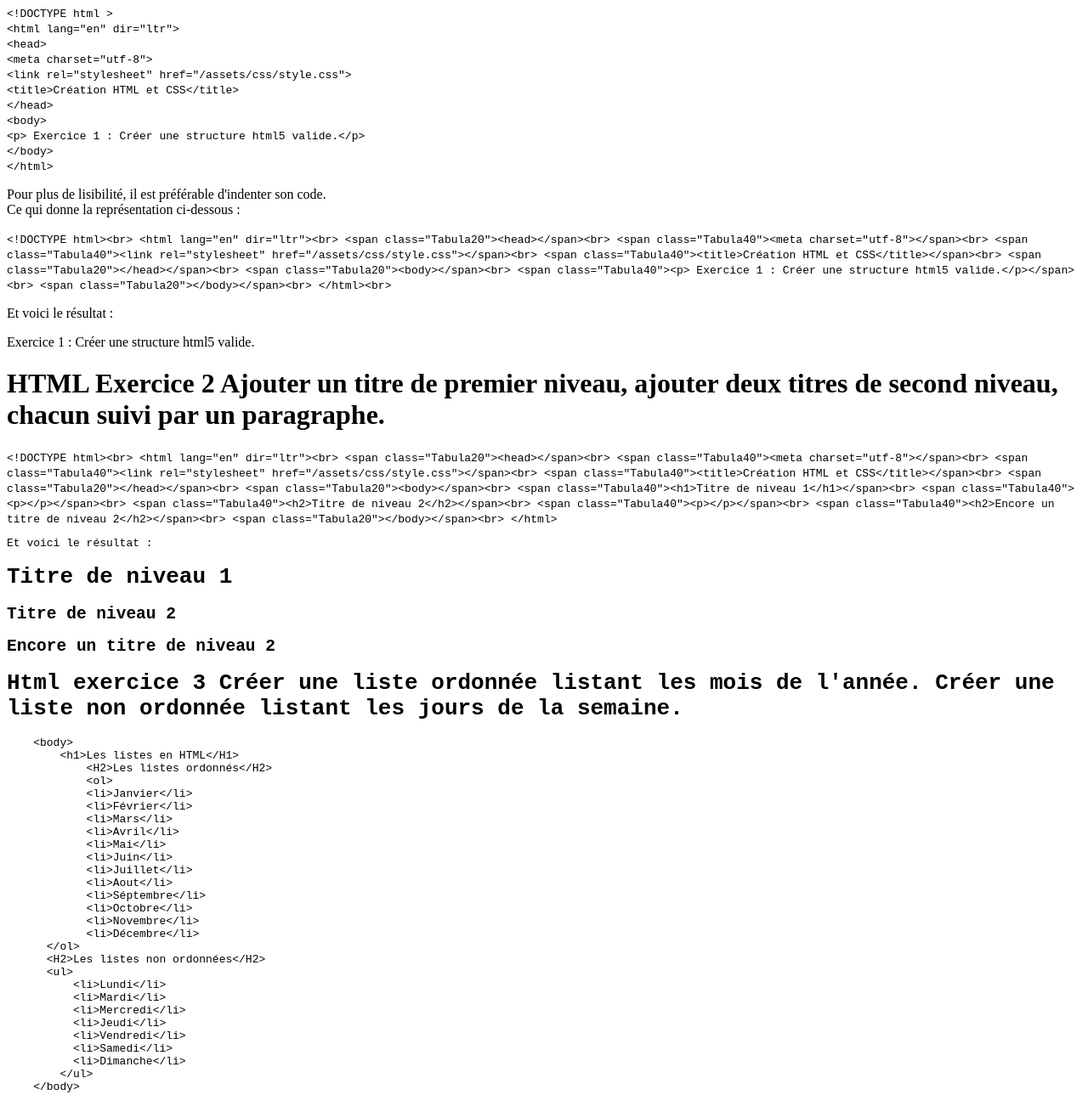
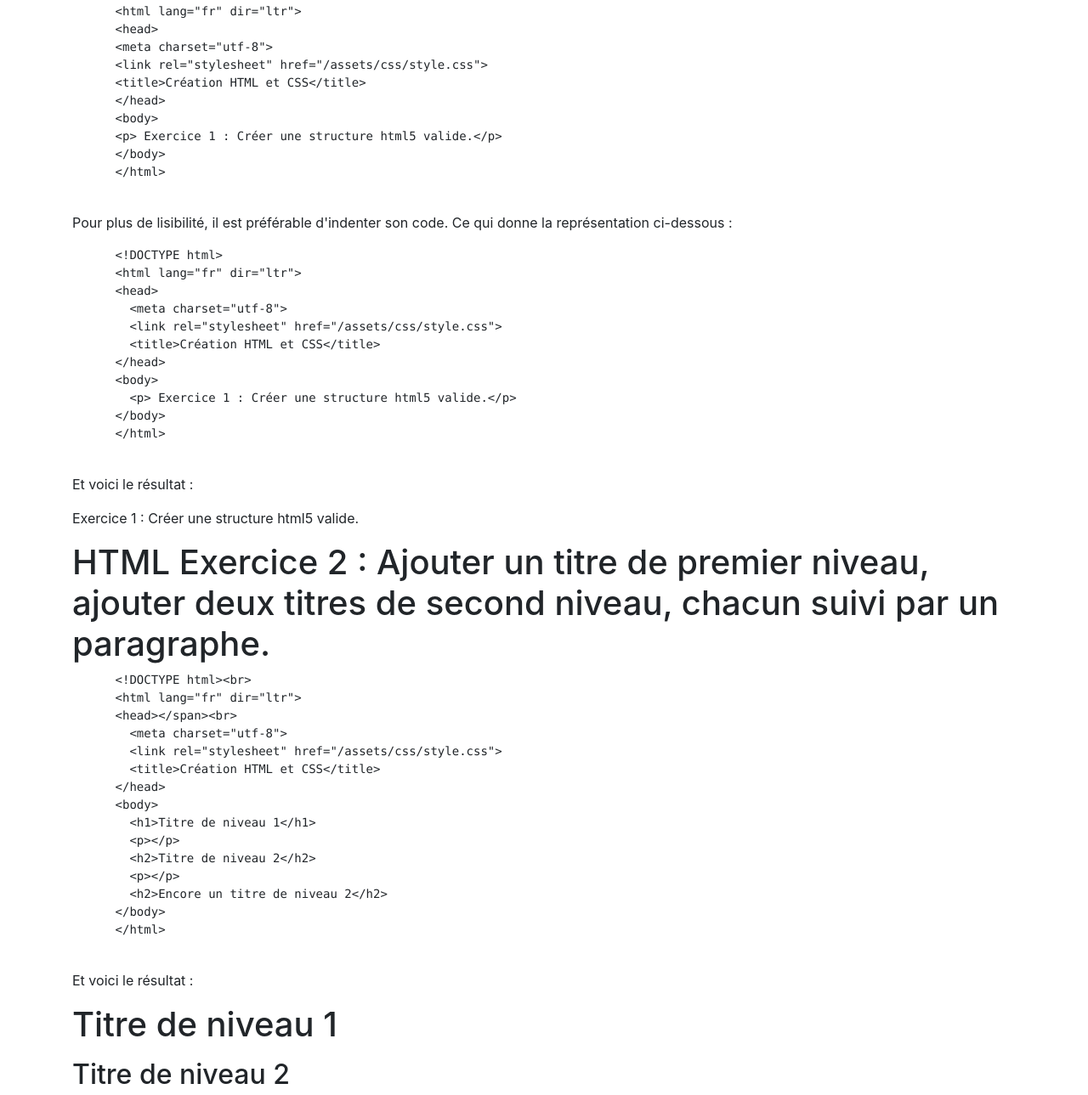
Before and after one commit to francois80/Memento, a plain HTML site: page ExoHTML_CSS.html in a window 1280 px wide. Shown: the part 74-1363 px from the top of the page at 85% size. Drawn offline with nearby package versions, Linux system fonts and the light colour scheme.

Commit message:
maj des pages index et ExoHTML_CSS

```diff
--- a/ExoHTML_CSS.html
+++ b/ExoHTML_CSS.html
@@ -1,71 +1,74 @@
-    <!DOCTYPE html>
-    <html lang="en" dir="ltr">
+<!doctype html>
+<html lang="fr">
 <head>
+  <!-- Required meta tags -->
   <meta charset="utf-8">
+  <meta name="viewport" content="width=device-width, initial-scale=1, shrink-to-fit=no">
+
+  <!-- Bootstrap CSS -->
+  <link rel="stylesheet" href="https://stackpath.bootstrapcdn.com/bootstrap/4.3.1/css/bootstrap.min.css" integrity="sha384-ggOyR0iXCbMQv3Xipma34MD+dH/1fQ784/j6cY/iJTQUOhcWr7x9JvoRxT2MZw1T" crossorigin="anonymous">
   <link rel="stylesheet" href="assets/css/style.css">
-        <title>Création HTML et CSS</title>
+  <title>HTML et CSS</title>
 </head>
+
 <body>
+  <div class="container">
     <!--HTML-->
     <!-- Execice 1-->
     <H1>HTML Exercice 1 : Créer une structure html5 valide.</H1>
-
-        <code>
-          &lt;!DOCTYPE html &gt;<br>
-          &lt;html lang="en" dir="ltr"&gt;<br>
-            &lt;head&gt;<br>
-              &lt;meta charset="utf-8"&gt;<br>
-              &lt;link rel="stylesheet" href="/assets/css/style.css"&gt;<br>
-              &lt;title>Création HTML et CSS&lt;/title&gt;<br>
-            &lt;/head&gt;<br>
-            &lt;body&gt;<br>
-              &lt;p&gt; Exercice 1 : Créer une structure html5 valide.&lt;/p&gt;<br>
-
-            &lt;/body&gt;<br>
-          &lt;/html&gt;<br>
-        </code>
-        <p>Pour plus de lisibilité, il est préférable d'indenter son code.<br>
+    <pre>
+      &lt;!DOCTYPE html &gt;
+      &lt;html lang="fr" dir="ltr"&gt;
+      &lt;head&gt;
+      &lt;meta charset="utf-8"&gt;
+      &lt;link rel="stylesheet" href="/assets/css/style.css"&gt;
+      &lt;title>Création HTML et CSS&lt;/title&gt;
+      &lt;/head&gt;
+      &lt;body&gt;
+      &lt;p&gt; Exercice 1 : Créer une structure html5 valide.&lt;/p&gt;
+      &lt;/body&gt;
+      &lt;/html&gt;
+    </pre>
+    <p>Pour plus de lisibilité, il est préférable d'indenter son code.
       Ce qui donne la représentation ci-dessous : </p>
-        <div>
-        <code>
-          &lt;!DOCTYPE html&gt;&lt;br&gt;
-          &lt;html lang="en" dir="ltr"&gt;&lt;br&gt;
-            &lt;span class="Tabula20"&gt;&lt;head&gt;&lt;/span&gt;&lt;br&gt;
-              &lt;span class="Tabula40"&gt;&lt;meta charset="utf-8"&gt;&lt;/span&gt;&lt;br&gt;
-              &lt;span class="Tabula40"&gt;&lt;link rel="stylesheet" href="/assets/css/style.css"&gt&lt;/span&gt;&lt;br&gt;
-              &lt;span class="Tabula40"&gt;&lt;title&gt;Création HTML et CSS&lt;/title&gt&lt;/span&gt;&lt;br&gt;
-            &lt;span class="Tabula20"&gt;&lt;/head&gt;&lt;/span&gt;&lt;br&gt;
-            &lt;span class="Tabula20"&gt;&lt;body&gt;&lt;/span&gt;&lt;br&gt;
-              &lt;span class="Tabula40"&gt;&lt;p&gt; Exercice 1 : Créer une structure html5 valide.&lt;/p&gt;&lt;/span&gt;&lt;br&gt;
-            &lt;span class="Tabula20"&gt;&lt;/body&gt;&lt;/span&gt;&lt;br&gt;
-          &lt;/html&gt;&lt;br&gt;
-          </code>
-        </div>
+    <pre>
+      &lt;!DOCTYPE html&gt;
+      &lt;html lang="fr" dir="ltr"&gt;
+      &lt;head&gt;
+        &lt;meta charset="utf-8"&gt;
+        &lt;link rel="stylesheet" href="/assets/css/style.css"&gt
+        &lt;title&gt;Création HTML et CSS&lt;/title&gt
+      &lt;/head&gt;
+      &lt;body&gt;
+        &lt;p&gt; Exercice 1 : Créer une structure html5 valide.&lt;/p&gt;
+      &lt;/body&gt;
+      &lt;/html&gt;
+    </pre>
     <div>
       <p>Et voici le résultat :</p>
       <p> Exercice 1 : Créer une structure html5 valide.</p>
     </div>
     <!--Exercice 2-->
-        <h1>HTML Exercice 2
-  Ajouter un titre de premier niveau, ajouter deux titres de second niveau, chacun suivi par un paragraphe.</h1>
+    <h1>HTML Exercice 2 : Ajouter un titre de premier niveau,
+      ajouter deux titres de second niveau, chacun suivi par un paragraphe.</h1>
+    <pre>
+      &lt;!DOCTYPE html&gt;&lt;br&gt;
+      &lt;html lang="fr" dir="ltr"&gt;
+      &lt;head&gt;&lt;/span&gt;&lt;br&gt;
+        &lt;meta charset="utf-8"&gt;
+        &lt;link rel="stylesheet" href="/assets/css/style.css"&gt;
+        &lt;title&gt;Création HTML et CSS&lt;/title&gt;
+      &lt;/head&gt;
+      &lt;body&gt;
+        &lt;h1&gt;Titre de niveau 1&lt;/h1&gt;
+        &lt;p&gt;&lt;/p&gt;
+        &lt;h2&gt;Titre de niveau 2&lt;/h2&gt;
+        &lt;p&gt;&lt;/p&gt;
+        &lt;h2&gt;Encore un titre de niveau 2&lt;/h2&gt;
+      &lt;/body&gt;
+      &lt;/html&gt;
+    </pre>
     <div>
-    <code>
-      &lt;!DOCTYPE html&gt;&lt;br&gt;
-      &lt;html lang="en" dir="ltr"&gt;&lt;br&gt;
-        &lt;span class="Tabula20"&gt;&lt;head&gt;&lt;/span&gt;&lt;br&gt;
-          &lt;span class="Tabula40"&gt;&lt;meta charset="utf-8"&gt;&lt;/span&gt;&lt;br&gt;
-          &lt;span class="Tabula40"&gt;&lt;link rel="stylesheet" href="/assets/css/style.css"&gt&lt;/span&gt;&lt;br&gt;
-          &lt;span class="Tabula40"&gt;&lt;title&gt;Création HTML et CSS&lt;/title&gt&lt;/span&gt;&lt;br&gt;
-        &lt;span class="Tabula20"&gt;&lt;/head&gt;&lt;/span&gt;&lt;br&gt;
-        &lt;span class="Tabula20"&gt;&lt;body&gt;&lt;/span&gt;&lt;br&gt;
-        &lt;span class="Tabula40"&gt;&lt;h1&gt;Titre de niveau 1&lt;/h1&gt;&lt;/span&gt;&lt;br&gt;
-        &lt;span class="Tabula40"&gt;&lt;p&gt;&lt;/p&gt;&lt;/span&gt;&lt;br&gt;
-        &lt;span class="Tabula40"&gt;&lt;h2&gt;Titre de niveau 2&lt;/h2&gt;&lt;/span&gt;&lt;br&gt;
-        &lt;span class="Tabula40"&gt;&lt;p&gt;&lt;/p&gt;&lt;/span&gt;&lt;br&gt;
-        &lt;span class="Tabula40"&gt;&lt;h2&gt;Encore un titre de niveau 2&lt;/h2&gt;&lt;/span&gt;&lt;br&gt;
-        &lt;span class="Tabula20"&gt;&lt;/body&gt;&lt;/span&gt;&lt;br&gt;
-      &lt;/html&gt;<br&gt;
-      </code>
       <p>Et voici le résultat :</p>
       <h1>Titre de niveau 1</h1>
       <p></p>
@@ -77,6 +80,7 @@
     <h1>Html exercice 3
         Créer une liste ordonnée listant les mois de l'année. Créer une liste non ordonnée listant les jours de la semaine.
     </h1>
+    <div>
       <pre>
         &lt;body&gt;
         &lt;h1&gt;Les listes en HTML&lt;/H1&gt;
@@ -107,6 +111,7 @@ Créer une liste ordonnée listant les mois de l'année. Créer une liste non or
         &lt;/ul&gt;
         &lt;/body&gt;
       </pre>
+      </div>
       <p>Et voici le résultat :</p>
       <h1>Les listes en HTML</H1>
       <H2>Les listes ordonnés</H2>
@@ -512,5 +517,6 @@ Créer un fichier html avec une div. A l'intérieur de cette div, créer un para
                                       rosebud
                                     </p>
                                   </div>
+                                </div>
                               </body>
                               </html>
```
Also changed, not shown: index.html (+41 -0 lines). Lines whose indentation alone changed are shown as unchanged.
